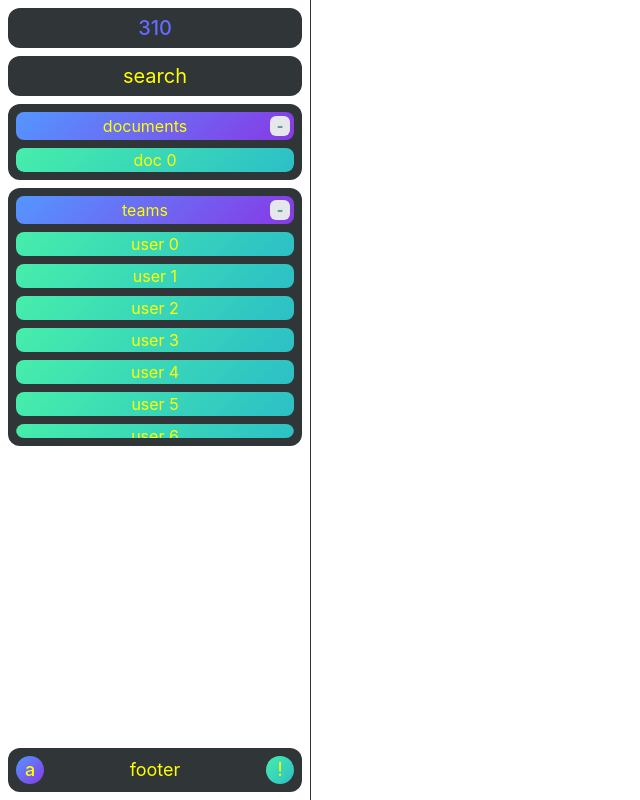
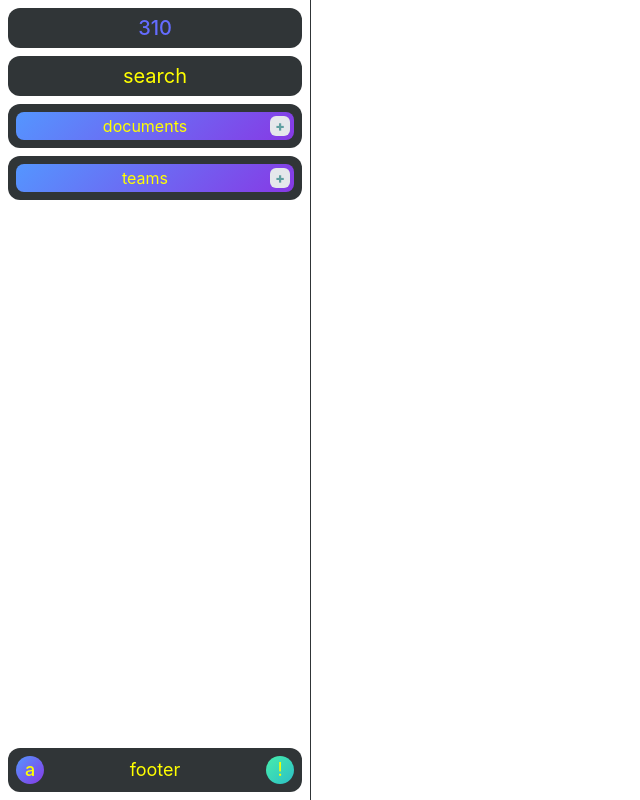
Before and after one commit to entools/tools.interface, a React (Vite) app: page / in a window 1280 px wide. Shown: the whole page, without its empty margins (0-640 px from the left). Built offline with nearby package versions, Linux system fonts and the light colour scheme.

Commit message:
fix: sidebar

```diff
--- a/src/components/sidebar/sidebar.tsx
+++ b/src/components/sidebar/sidebar.tsx
@@ -15,9 +15,11 @@ import style from './sidebar.module.css';
 
 export default function Sidebar() {
   const initSidebarWidth = localStorage.getItem('sidebar');
+  const initDocuments = localStorage.getItem('documents') === 'true';
+  const initTeams = localStorage.getItem('teams') === 'true';
   const sidebarRef = useRef<HTMLInputElement>(null);
-  const [showProjects, setShowProjects] = useState(true);
-  const [showDocuments, setShowDocuments] = useState(true);
+  const [showTeams, setShowTeams] = useState(initTeams);
+  const [showDocuments, setShowDocuments] = useState<boolean>(initDocuments);
   const [isResizing, setIsResizing] = useState(false);
   const [sidebarWidth, setSidebarWidth] = useState(Number(initSidebarWidth) || 310);
 
@@ -29,6 +31,17 @@ export default function Sidebar() {
     setIsResizing(false);
     localStorage.setItem('sidebar', sidebarWidth.toString());
   }, [sidebarWidth]);
+
+  const onShowDocuments = () => {
+    const curr = !showDocuments;
+    setShowDocuments(curr);
+    localStorage.setItem('documents', curr.toString());
+  };
+  const onShowTeams = () => {
+    const curr = !showTeams;
+    setShowTeams(curr);
+    localStorage.setItem('teams', curr.toString());
+  };
 
   const resize = useCallback(
     (mouseMoveEvent: MouseEvent) => {
@@ -73,7 +86,7 @@ export default function Sidebar() {
               <button
                 type="button"
                 className={style.show}
-                onClick={() => setShowDocuments(!showDocuments)}
+                onClick={onShowDocuments}
               >
                 {showDocuments ? '-' : '+'}
               </button>
@@ -99,13 +112,13 @@ export default function Sidebar() {
               <button
                 type="button"
                 className={style.show}
-                onClick={() => setShowProjects(!showProjects)}
+                onClick={onShowTeams}
               >
-                {showProjects ? '-' : '+'}
+                {showTeams ? '-' : '+'}
               </button>
             </div>
 
-            {showProjects && (
+            {showTeams && (
               <div className={style.documents}>
                 {new Array(15).fill(1).map((_, i) => (
                   <div className={style.item} key={i}>
```
